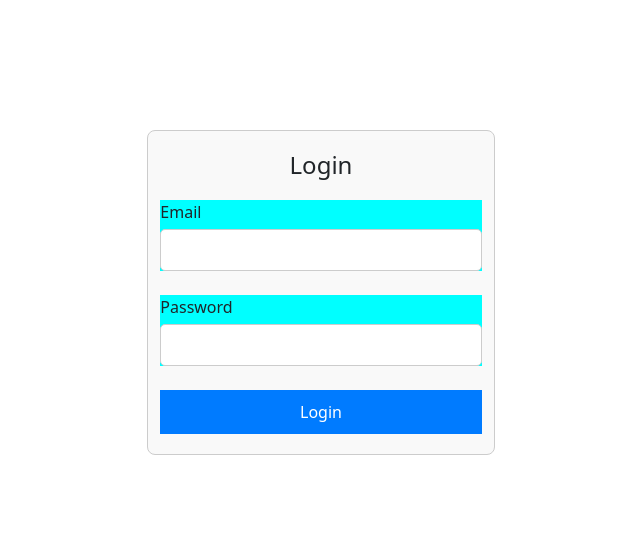
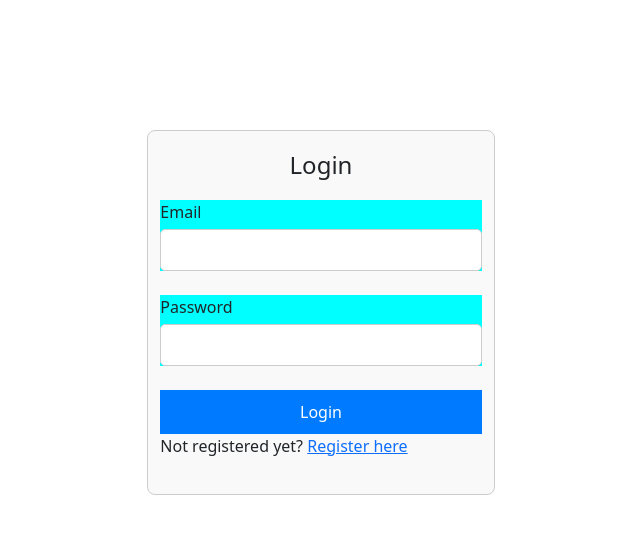
Before and after one commit to lipholo-dev/capstone-store-project, a React (Create React App) app: page /login in a window 1280 px wide. Shown: the top 534 px of the page, without its empty margins (319-959 px from the left). Built offline with nearby package versions, Linux system fonts and the light colour scheme.

Commit message:
Update LoginPage.js

```diff
--- a/src/components/LoginPage.js
+++ b/src/components/LoginPage.js
@@ -1,14 +1,15 @@
 import React, { useState } from "react";
+import { Link } from "react-router-dom"; // Import Link from react-router-dom for navigation
 import { useNavigate } from "react-router-dom";
 import { Formik, Form, Field, ErrorMessage } from "formik";
 import * as Yup from "yup";
 import "./LoginPage.css";
-import ErrorPopup from "./ErrorPopup"; // Import ErrorPopup component
+import ErrorPopup from "./ErrorPopup";
 
 const LoginPage = () => {
   const navigate = useNavigate();
-  const [showError, setShowError] = useState(false); // State to control error popup visibility
-  const [errorMessage, setErrorMessage] = useState(""); // State to store error message
+  const [showError, setShowError] = useState(false);
+  const [errorMessage, setErrorMessage] = useState("");
 
   const validationSchema = Yup.object({
     email: Yup.string().email("Invalid email address").required("Required"),
@@ -27,17 +28,17 @@
       ) {
         navigate("/products", { state: { user: registeredUser } });
       } else {
-        setErrorMessage("Invalid email or password."); // Set error message for invalid credentials
-        setShowError(true); // Show error popup for invalid credentials
+        setErrorMessage("Invalid email or password.");
+        setShowError(true);
       }
     } else {
       setErrorMessage("No registered user found. Please register first.");
-      setShowError(true); // Show error popup for no registered user
+      setShowError(true);
     }
   };
 
   const closeErrorPopup = () => {
-    setShowError(false); // Close error popup
+    setShowError(false);
   };
 
   return (
@@ -69,6 +70,14 @@
         onClose={closeErrorPopup}
         message={errorMessage}
       />
+
+      {/* Link to Registration page if no registered user */}
+      <p>
+        Not registered yet?{" "}
+        <Link to="/register" className="link">
+          Register here
+        </Link>
+      </p>
     </div>
   );
 };
```
